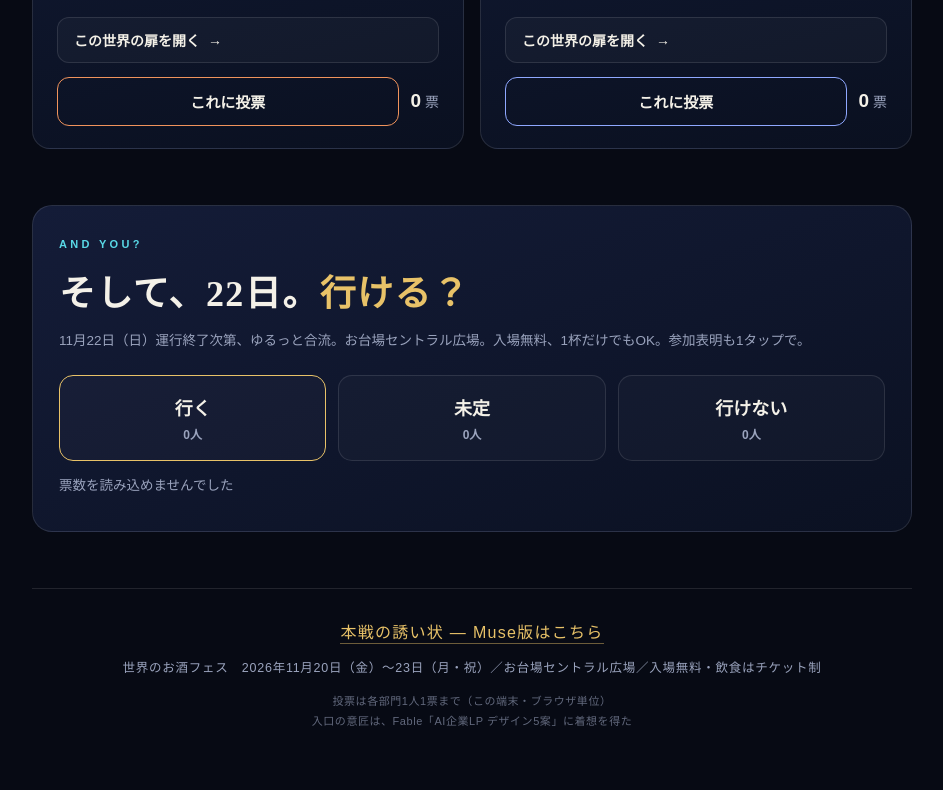
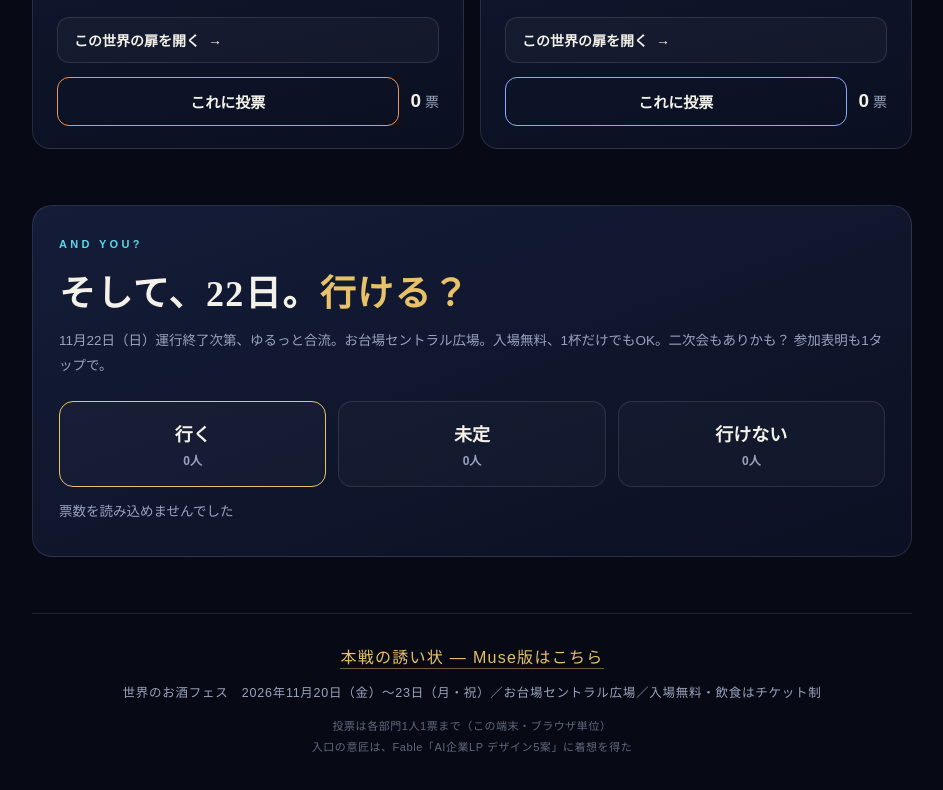
Before and after one commit to poyopoyopu/poyopoyopu.github.io, a plain HTML site: page world-drinks-fes/contest/index.html in a window 1280 px wide. Shown: the part 1090-1880 px from the top of the page, without its empty margins (168-1111 px from the left). Drawn offline with Linux system fonts and the light colour scheme; no server answers.

Commit message:
二次会ありかもを追記

```diff
--- a/world-drinks-fes/contest/index.html
+++ b/world-drinks-fes/contest/index.html
@@ -128,7 +128,7 @@ h1 .gold{background:linear-gradient(100deg,#f7e2b8,#e8c268 45%,#c6861e 80%,#f7e2
 <div class="rsvp fade">
 <div class="rk">AND YOU?</div>
 <h2>そして、22日。<span class="gold">行ける？</span></h2>
-<p>11月22日（日）運行終了次第、ゆるっと合流。お台場セントラル広場。入場無料、1杯だけでもOK。参加表明も1タップで。</p>
+<p>11月22日（日）運行終了次第、ゆるっと合流。お台場セントラル広場。入場無料、1杯だけでもOK。二次会もありかも？ 参加表明も1タップで。</p>
 <div class="rgrid" id="rsvp-votes">
 <button class="rbtn" data-key="go"><span class="bar"></span><span>行く<small>0人</small></span></button>
 <button class="rbtn" data-key="maybe"><span class="bar"></span><span>未定<small>0人</small></span></button>
```
